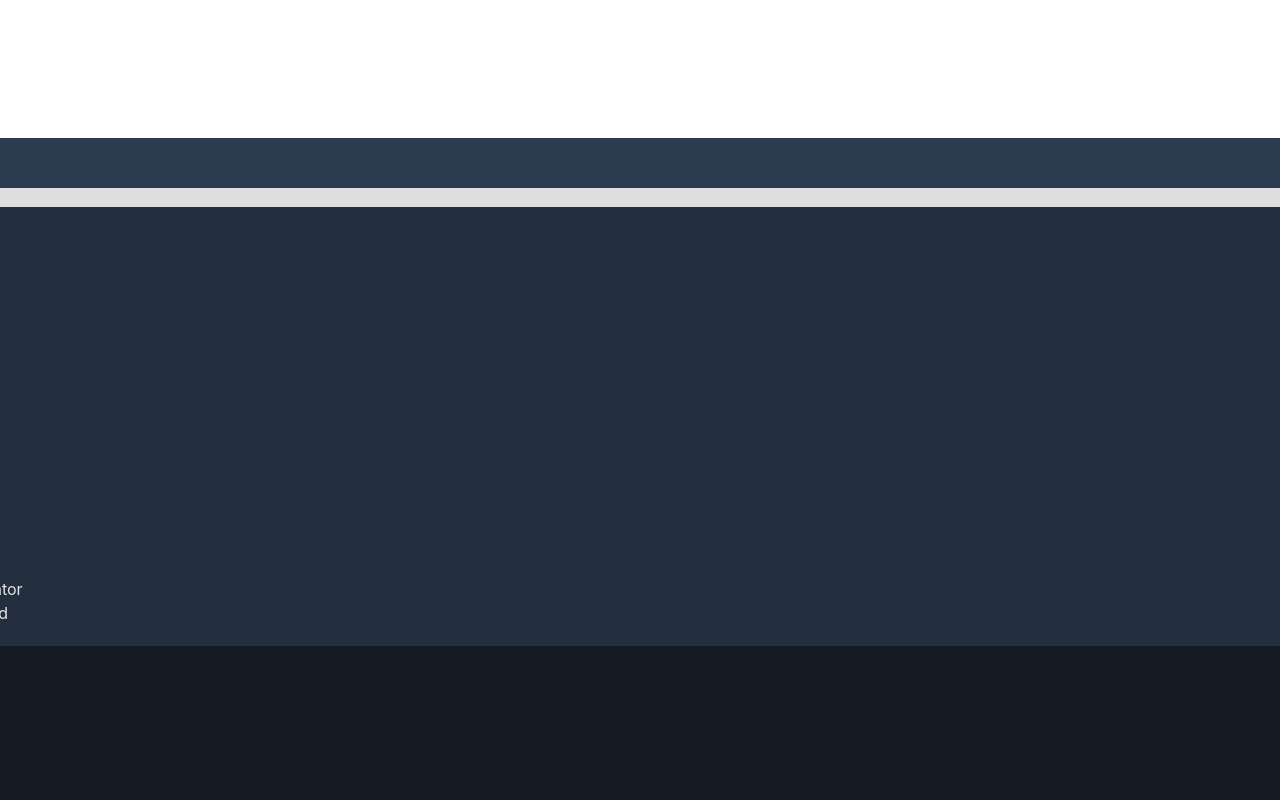
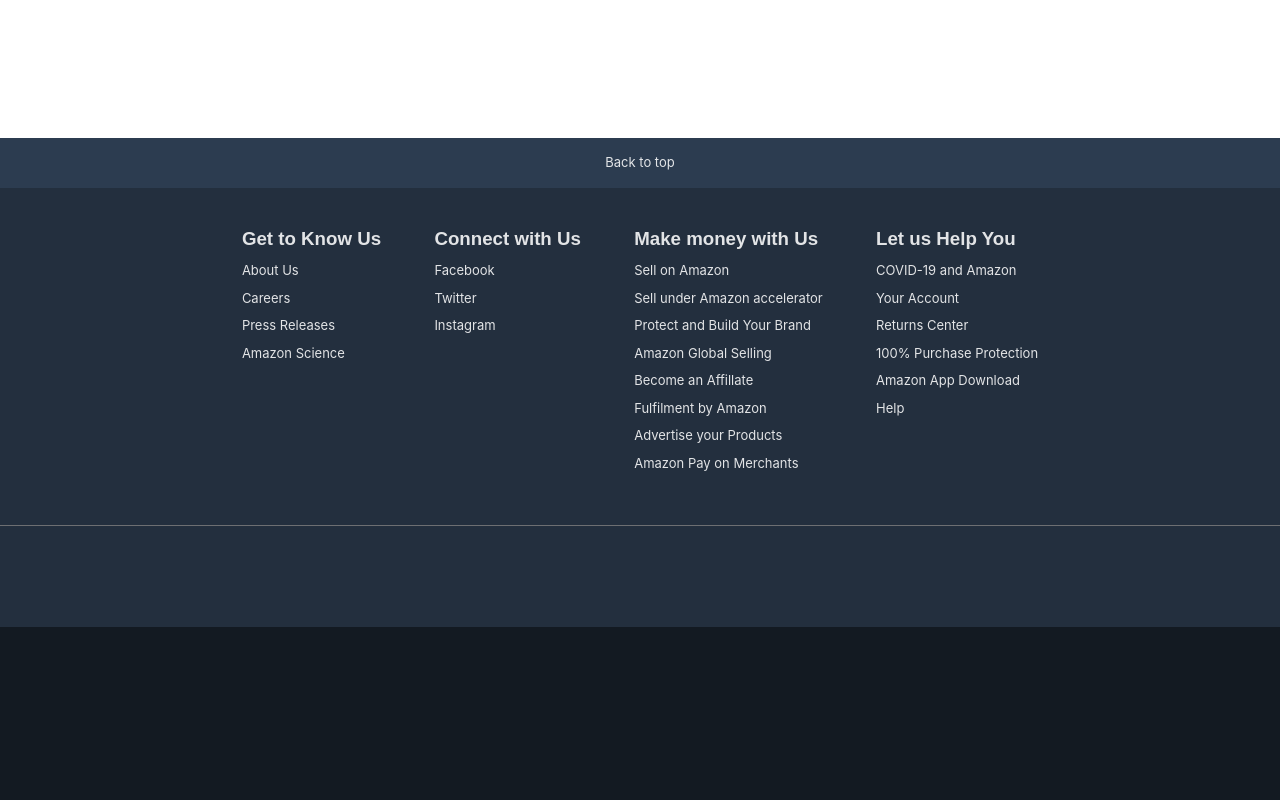
Before and after one commit to NihalSaran-GL/Amazon-clone, a React (Vite) app: page /product in a window 1280 px wide. Shown: the part 1320-2120 px from the top of the page. Built offline with nearby package versions, Linux system fonts and the light colour scheme.

Commit message:
Update Footer.css

```diff
--- a/src/Components/Footer/Footer.css
+++ b/src/Components/Footer/Footer.css
@@ -1,11 +1,49 @@
-.FooterContainer{
-    .topFooter{
+.FooterContainer {
+    .topFooter {
         height: 50px;
         background-color: rgb(44, 60, 80);
+        display: flex;
+        justify-content: center;
+        align-items: center;
+        font-size: 13px;
+        cursor: pointer;
     }
 
-    .footer{
+    .footer {
         background-color: rgb(35, 47, 62);
         height: 439px;
+
+        .footer-titles-container {
+            margin: auto;
+            width: 50%;
+            display: flex;
+            justify-content: space-around;
+            height: 75%;
+
+            .titles{
+                display: flex;
+                flex-direction: column;
+
+                h3{
+                    margin-bottom: 0px;
+                    font-family: Arial, Helvetica, sans-serif;
+                    margin-top: 37px;
+                }
+                div{
+                    font-size: 13px;
+                    margin-top: 8px;
+                    cursor: pointer;
+                }
+                div:hover{
+                    text-decoration: underline;
+                }
+            }
+        }
+
+        hr {
+            border-color: grey;
+            border-top: 1px;
+            opacity: 0.8;
+        }
     }
 }
```
